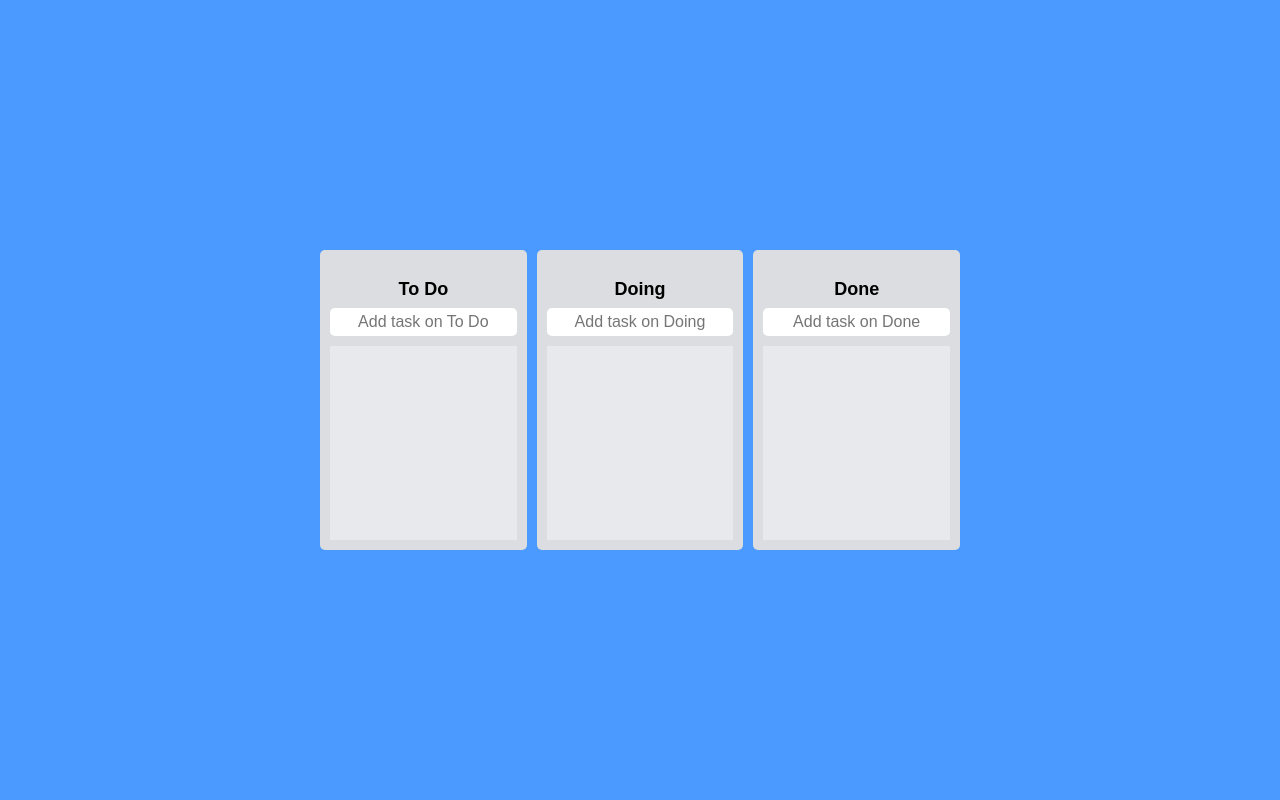
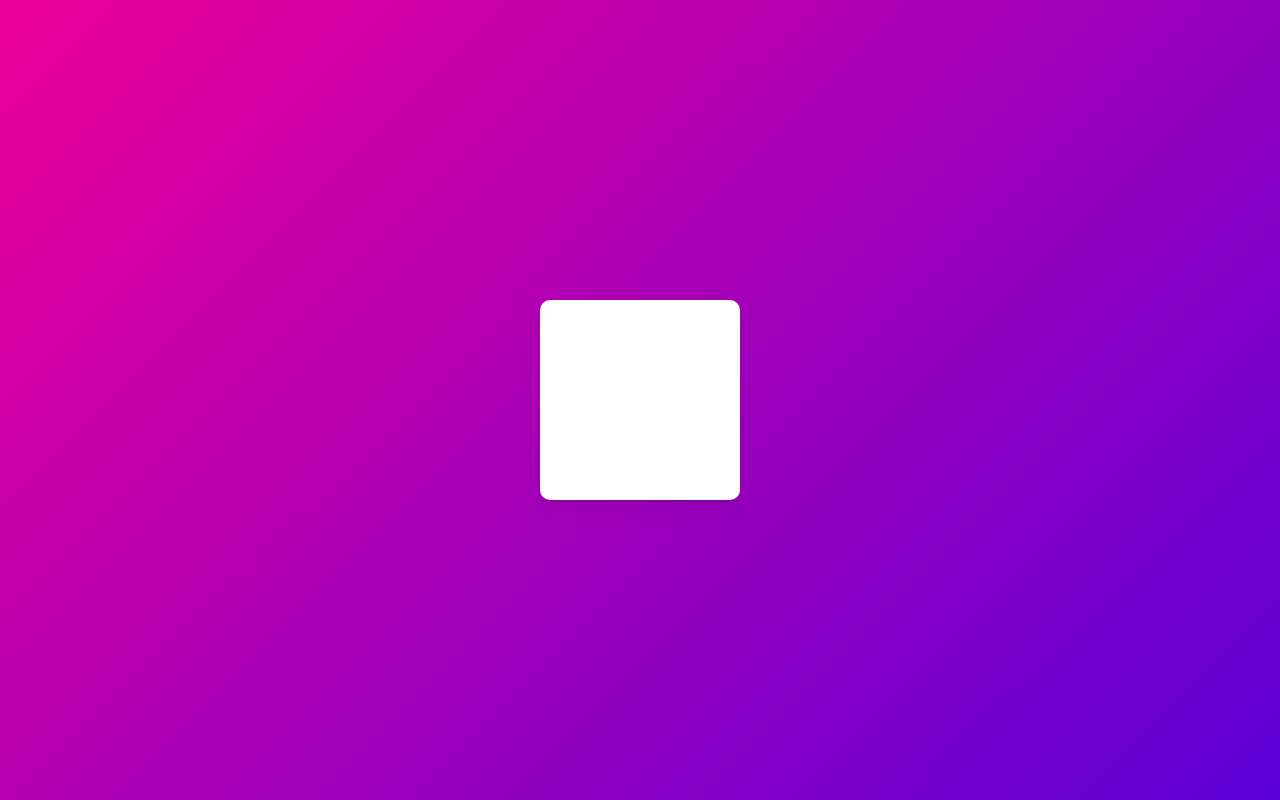
Before and after one commit to moonssa/react-masterclass, a React (Create React App) app: page / in a window 1280 px wide. Built offline with nearby package versions, Linux system fonts and the light colour scheme.

Commit message:
Animation-basic

```diff
--- a/package.json
+++ b/package.json
@@ -12,6 +12,7 @@
     "@types/react-beautiful-dnd": "^13.1.8",
     "@types/react-dom": "^18.2.18",
     "apexcharts": "^3.45.2",
+    "framer-motion": "^11.0.5",
     "react": "^18.2.0",
     "react-apexcharts": "^1.4.1",
     "react-beautiful-dnd": "^13.1.1",
--- a/src/App.tsx
+++ b/src/App.tsx
@@ -1,71 +1,31 @@
-import { DragDropContext, DropResult } from "react-beautiful-dnd";
-import { useRecoilState } from "recoil";
 import styled from "styled-components";
-import { toDoState } from "./components/atoms";
-import Board from "./components/Board";
-
+import { motion } from "framer-motion";
 const Wrapper = styled.div`
+  height: 100vh;
+  width: 100vw;
   display: flex;
-  max-width: 640px;
-  width: 100%;
-  margin: 0 auto;
   justify-content: center;
   align-items: center;
-  height: 100vh;
 `;
 
-const Boards = styled.div`
-  display: grid;
-  width: 100%;
-  grid-template-columns: repeat(3, 1fr);
-  grid-gap: 10px;
+const Box = styled(motion.div)`
+  width: 200px;
+  height: 200px;
+  background-color: white;
+  border-radius: 10px;
+  box-shadow: 0 2px 3px rgba(0, 0, 0, 0.1), 0 10px 20px rgba(0, 0, 0, 0.06);
 `;
 
 // const toDos = ["a", "b", "c", "d", "e", "done"];
 function App() {
-  const [toDos, setToDos] = useRecoilState(toDoState);
-  const onDragEnd = (info: DropResult) => {
-    console.log(info);
-    const { destination, source, draggableId } = info;
-    if (!destination) return;
-
-    if (source.droppableId === destination?.droppableId) {
-      setToDos((allBoards) => {
-        const copyBoard = [...allBoards[source.droppableId]];
-        const taskObj = copyBoard[source.index];
-        copyBoard.splice(source.index, 1);
-        copyBoard.splice(destination?.index, 0, taskObj);
-
-        return { ...allBoards, [source.droppableId]: copyBoard };
-      });
-    }
-    if (source.droppableId !== destination?.droppableId) {
-      setToDos((allBoards) => {
-        const sourceBoard = [...allBoards[source.droppableId]];
-        const taskObj = sourceBoard[source.index];
-        const targetBoard = [...allBoards[destination.droppableId]];
-        sourceBoard.splice(source.index, 1);
-        targetBoard.splice(destination.index, 0, taskObj);
-        return {
-          ...allBoards,
-          [source.droppableId]: sourceBoard,
-          [destination.droppableId]: targetBoard,
-        };
-      });
-    }
-
-    return;
-  };
   return (
-    <DragDropContext onDragEnd={onDragEnd}>
-      <Wrapper>
-        <Boards>
-          {Object.keys(toDos).map((boardId) => (
-            <Board key={boardId} boardId={boardId} toDos={toDos[boardId]} />
-          ))}
-        </Boards>
-      </Wrapper>
-    </DragDropContext>
+    <Wrapper>
+      <Box
+        transition={{ type: "spring", delay: 0.5 }}
+        initial={{ scale: 0 }}
+        animate={{ scale: 1, rotateZ: 360 }}
+      />
+    </Wrapper>
   );
 }
 
--- a/src/components/Board.tsx
+++ /dev/null
@@ -1,118 +0,0 @@
-import { useForm } from "react-hook-form";
-import { Droppable } from "react-beautiful-dnd";
-import DraggableCard from "./DragabbleCard";
-import styled from "styled-components";
-import { useRef } from "react";
-import { IToDo, toDoState } from "./atoms";
-import { useSetRecoilState } from "recoil";
-
-const Wrapper = styled.div`
-  padding: 10px;
-  padding-top: 30px;
-  background-color: ${(props) => props.theme.boardColor};
-  border-radius: 5px;
-  min-height: 300px;
-  display: flex;
-  flex-direction: column;
-  overflow: hidden;
-`;
-const Title = styled.h2`
-  text-align: center;
-  font-weight: 600;
-  font-size: 18px;
-  margin-bottom: 10px;
-`;
-
-interface IAreaProps {
-  isDraggingOver: boolean;
-  isDraggingFromThis: boolean;
-}
-const Area = styled.div<IAreaProps>`
-  background-color: ${(props) =>
-    props.isDraggingOver
-      ? "#FFEBE6"
-      : props.isDraggingFromThis
-      ? "#E3FCEF"
-      : "#E8E9ED"};
-  flex-grow: 1;
-  transition: background-color 0.3s ease-in-out;
-  padding: 20px;
-`;
-const Form = styled.form`
-  width: 100%;
-  display: flex;
-  justify-content: center;
-  padding-bottom: 10px;
-  input {
-    font-size: 16px;
-    border: 0;
-    background-color: white;
-    width: 100%;
-    padding: 5px;
-    border-radius: 5px;
-    text-align: center;
-    margin: 0 auto;
-  }
-`;
-
-interface IBoardProps {
-  toDos: IToDo[];
-  boardId: string;
-}
-
-interface IForm {
-  toDo: string;
-}
-
-function Board({ toDos, boardId }: IBoardProps) {
-  const inputRef = useRef<HTMLInputElement>(null);
-  const setToDos = useSetRecoilState(toDoState);
-  const { register, setValue, handleSubmit } = useForm<IForm>();
-  const onValid = ({ toDo }: IForm) => {
-    const newToDo = {
-      id: Date.now(),
-      text: toDo,
-    };
-    setToDos((allBoards) => {
-      return {
-        ...allBoards,
-        [boardId]: [...allBoards[boardId], newToDo],
-      };
-    });
-    setValue("toDo", "");
-  };
-  return (
-    <Wrapper>
-      <Title> {boardId}</Title>
-      <Form onSubmit={handleSubmit(onValid)}>
-        <input
-          {...register("toDo", { required: true })}
-          type="text"
-          placeholder={`Add task on ${boardId}`}
-        />
-      </Form>
-      <Droppable droppableId={boardId}>
-        {(magic, snapshot) => (
-          <Area
-            isDraggingOver={snapshot.isDraggingOver}
-            isDraggingFromThis={Boolean(snapshot.draggingFromThisWith)}
-            ref={magic.innerRef}
-            {...magic.droppableProps}
-          >
-            {toDos.map((toDo, index) => (
-              <DraggableCard
-                key={toDo.id}
-                index={index}
-                toDoId={toDo.id}
-                toDoText={toDo.text}
-              />
-            ))}
-            {magic.placeholder}
-          </Area>
-        )}
-      </Droppable>
-    </Wrapper>
-  );
-}
-
-export default Board;
--- a/src/components/DragabbleCard.tsx
+++ /dev/null
@@ -1,41 +0,0 @@
-import React from "react";
-import { Draggable } from "react-beautiful-dnd";
-import styled from "styled-components";
-
-const Card = styled.div<{ isDragging: boolean }>`
-  padding: 5px 10px;
-  border-radius: 5px;
-  margin-bottom: 5px;
-  background-color: ${(props) =>
-    props.isDragging ? "#DEECFF" : props.theme.cardColor};
-  //  props.isDragging ? "#E3FCEF" : props.theme.cardColor}; #DEECFF
-  /* border: ${(props) => (props.isDragging ? "1px" : "none")}; */
-  box-shadow: ${(props) =>
-    props.isDragging ? "0px 2px 5px rgba(0,0,0,0.05)" : "none"};
-  border: ${(props) =>
-    props.isDragging ? "solid 2px rgba(0,0,0,0.3)" : "none"};
-`;
-
-interface IDraggableCardProps {
-  toDoId: number;
-  toDoText: string;
-  index: number;
-}
-function DraggableCard({ toDoId, toDoText, index }: IDraggableCardProps) {
-  return (
-    <Draggable draggableId={toDoId + ""} index={index}>
-      {(magic, snapshot) => (
-        <Card
-          isDragging={snapshot.isDragging}
-          ref={magic.innerRef}
-          {...magic.draggableProps}
-          {...magic.dragHandleProps}
-        >
-          {toDoText}
-        </Card>
-      )}
-    </Draggable>
-  );
-}
-
-export default React.memo(DraggableCard);
--- a/src/components/atoms.tsx
+++ /dev/null
@@ -1,17 +0,0 @@
-import { atom, selector } from "recoil";
-
-export interface IToDo {
-  id: number;
-  text: string;
-}
-interface IToDoState {
-  [key: string]: IToDo[];
-}
-export const toDoState = atom<IToDoState>({
-  key: "toDo",
-  default: {
-    "To Do": [],
-    Doing: [],
-    Done: [],
-  },
-});
--- a/src/index.tsx
+++ b/src/index.tsx
@@ -59,7 +59,8 @@
 }
 body {
   font-family: 'Source Sans 3', sans-serif;
-  background-color: ${(props) => props.theme.bgColor};
+  /* background: linear-gradient(135deg, #e09, #d0e); */
+  background: linear-gradient(135deg, #e09, #5B00D8);
   color: black;
 }
 a{
@@ -73,12 +74,12 @@
 );
 
 root.render(
-  //<React.StrictMode>
+  <React.StrictMode>
     <RecoilRoot>
       <ThemeProvider theme={darkTheme}>
         <GlobalStyle />
         <App />
       </ThemeProvider>
     </RecoilRoot>
-  // {/* </React.StrictMode> */}
+  </React.StrictMode>
 );
```
Also changed, not shown: 1 other file (tests, documents, lock files or other folders). Lines whose indentation alone changed are shown as unchanged.
